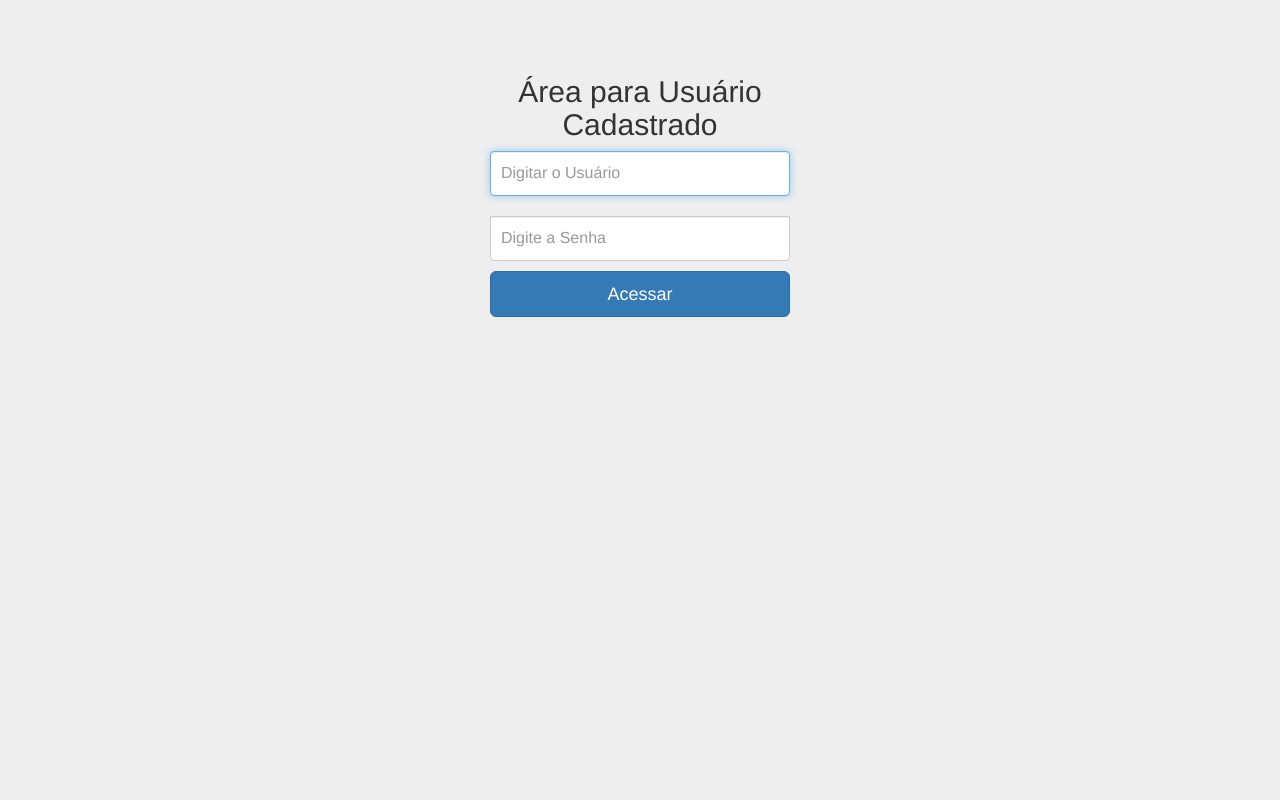
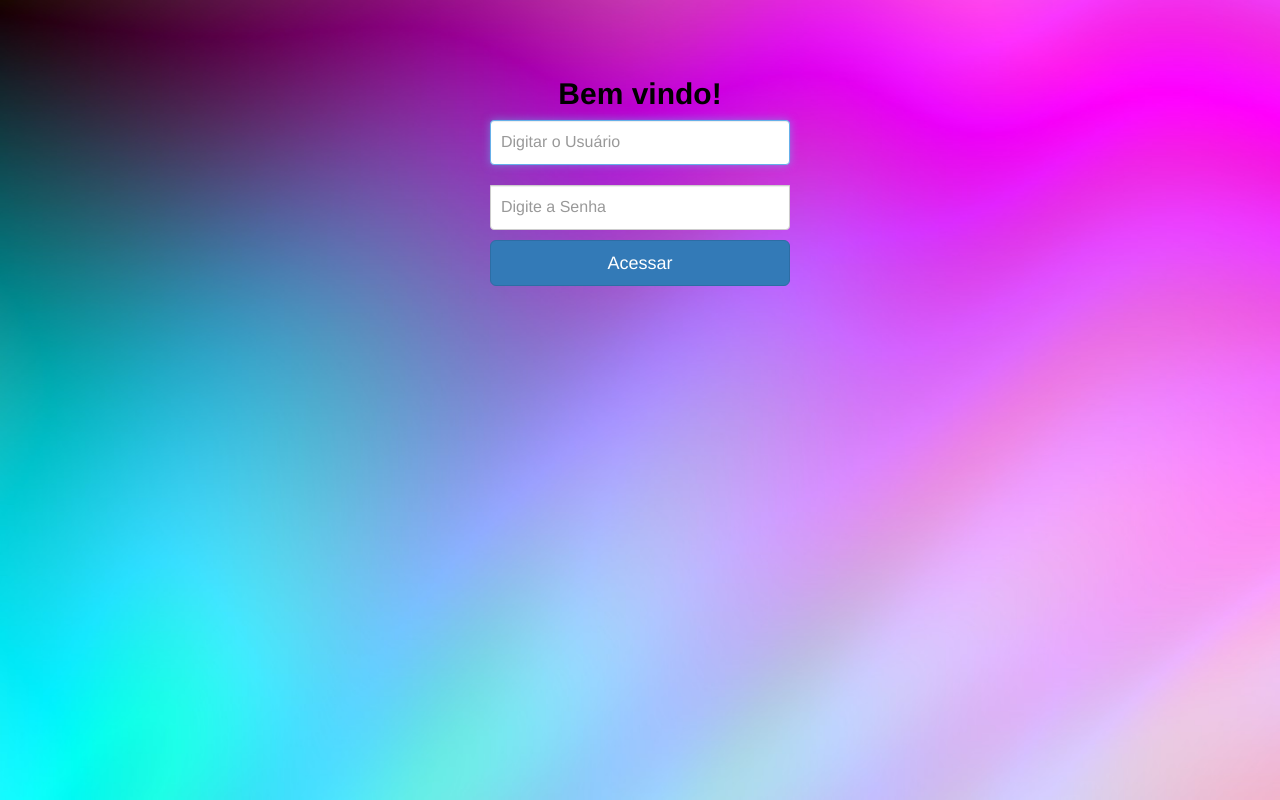
Before and after one commit to FelipeTrakiinaS/tcc, a PHP site: page /loja/ in a window 1280 px wide. Run offline with PHP 8.4, Linux system fonts and the light colour scheme.

Commit message:
Imagem de fundo / icone

```diff
--- a/css/theme.css
+++ b/css/theme.css
@@ -20,3 +20,19 @@ body {
 .espaco{
 	margin-bottom:15px;
 }
+
+.login-page{
+    background-image: url(../imagens/degrade.jpg);
+    background-repeat: no-repeat;
+    background-size:100%;
+    bottom: 0;
+    color: black;
+    left: 0;
+    overflow: auto;
+    padding: 3em;
+    position: absolute;
+    right: 0;
+    text-align: center;
+    top: 0;
+    background-size: cover;
+}
--- a/index.php
+++ b/index.php
@@ -11,9 +11,10 @@
     <meta name="author" content="Cesar">
     <link rel="icon" href="imagens/favicon.ico">
 
-    <title>Área para Usuário Cadastrado</title>
+    <title>Felipe Ittner</title>
     <link href="css/bootstrap.min.css" rel="stylesheet">
     <link href="css/signin.css" rel="stylesheet">
+    <link href="css/theme.css" rel="stylesheet">
     <script src="js/ie-emulation-modes-warning.js"></script>
 
   </head>
@@ -26,9 +27,10 @@
 		      $_SESSION['usuarioLogin'],
 		      $_SESSION['usuarioSenha']);
 	?>
+<div class="login-page">
     <div class="container">
       <form class="form-signin" method="POST" action="valida_login.php">
-        <h2 class="form-signin-heading text-center">Área para Usuário Cadastrado</h2>
+        <h2 class="form-signin-heading text-center"><b>Bem vindo!</b></h2>
         <label for="inputEmail" class="sr-only">Usuário</label>
 
         <input type="text" name="usuario" class="form-control" placeholder="Digitar o Usuário" required autofocus><br />
```
Also changed, not shown: imagens/degrade.jpg (added), imagens/icone.ico (added).
